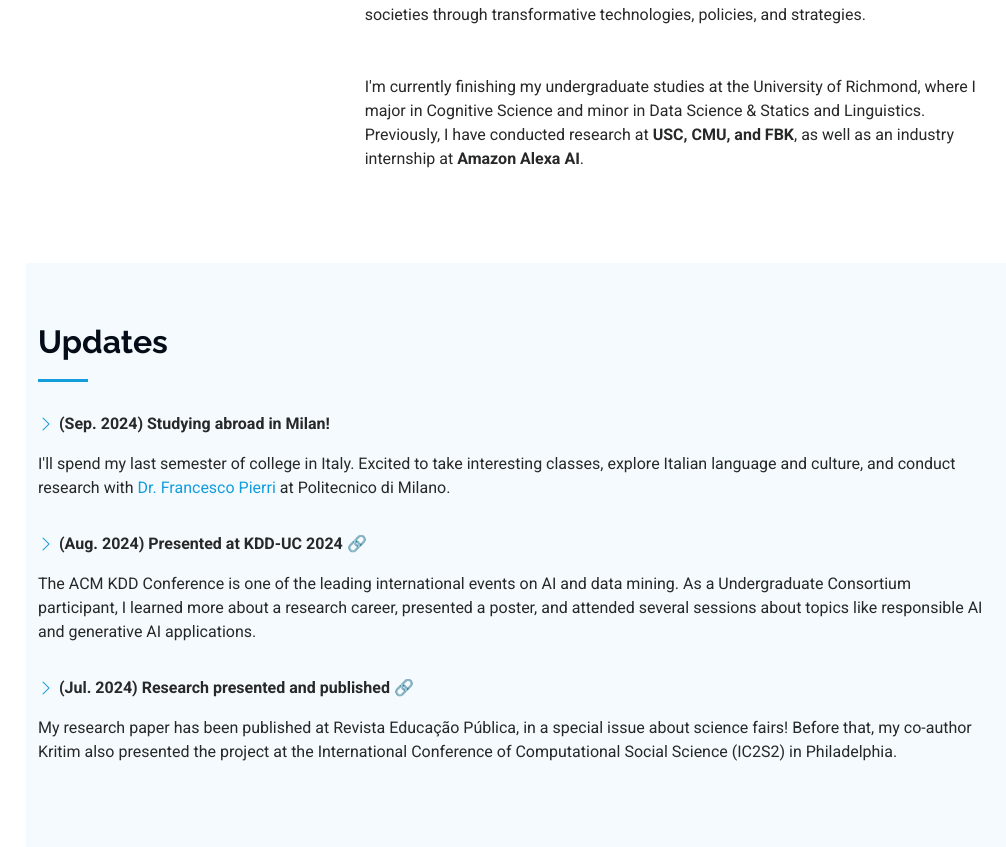
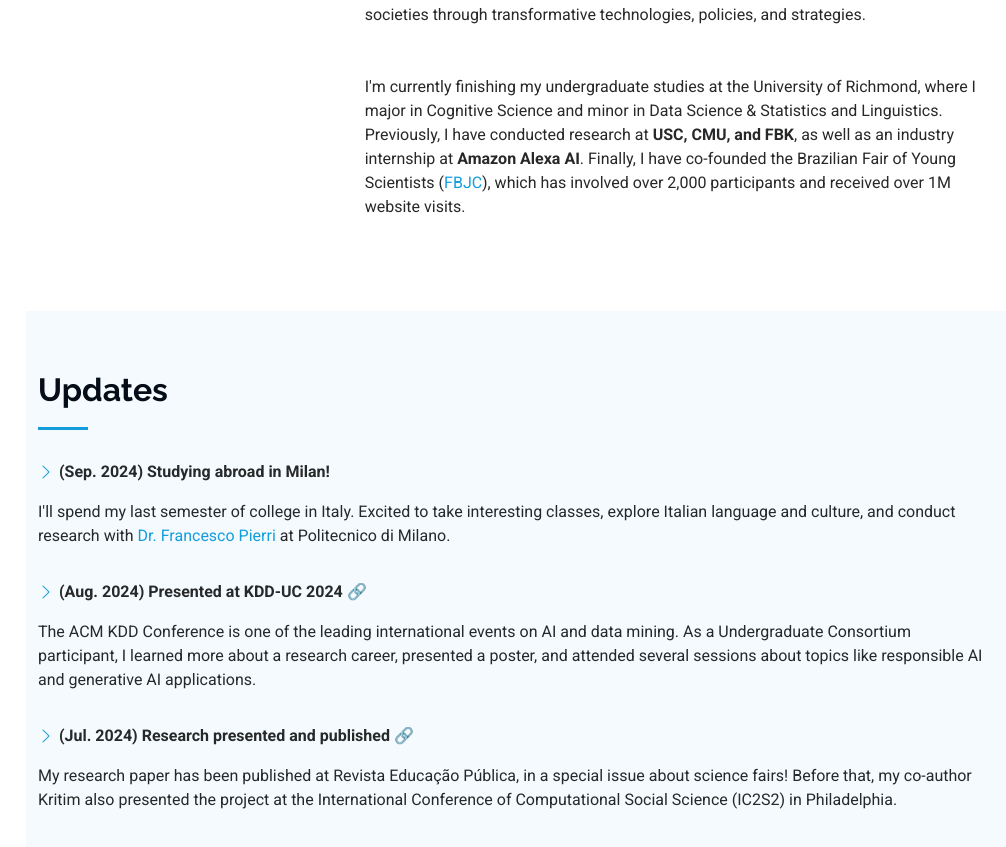
Before and after one commit to daniel-verdi/daniel-verdi.github.io, a plain HTML site: page index.html in a window 1280 px wide. Shown: the part 1190-2037 px from the top of the page, without its empty margins (274-1280 px from the left). Drawn offline with Linux system fonts and the light colour scheme.

Commit message:
change in about me

```diff
--- a/index.html
+++ b/index.html
@@ -130,8 +130,9 @@
               My goal is to contribute to more informed, equitable, and innovative societies through transformative technologies, policies, and strategies.
             </p>
             <p class="py-3">
-              I'm currently finishing my undergraduate studies at the University of Richmond, where I major in Cognitive Science and minor in Data Science & Statics and Linguistics.
+              I'm currently finishing my undergraduate studies at the University of Richmond, where I major in Cognitive Science and minor in Data Science & Statistics and Linguistics.
               Previously, I have conducted research at <b>USC, CMU, and FBK</b>, as well as an industry internship at <b>Amazon Alexa AI</b>.
+              Finally, I have co-founded the Brazilian Fair of Young Scientists (<a href="https://fbjc.com.br/" target="_blank">FBJC</a>), which has involved over 2,000 participants and received over 1M website visits.
             </p>
           </div>
         </div>
```
